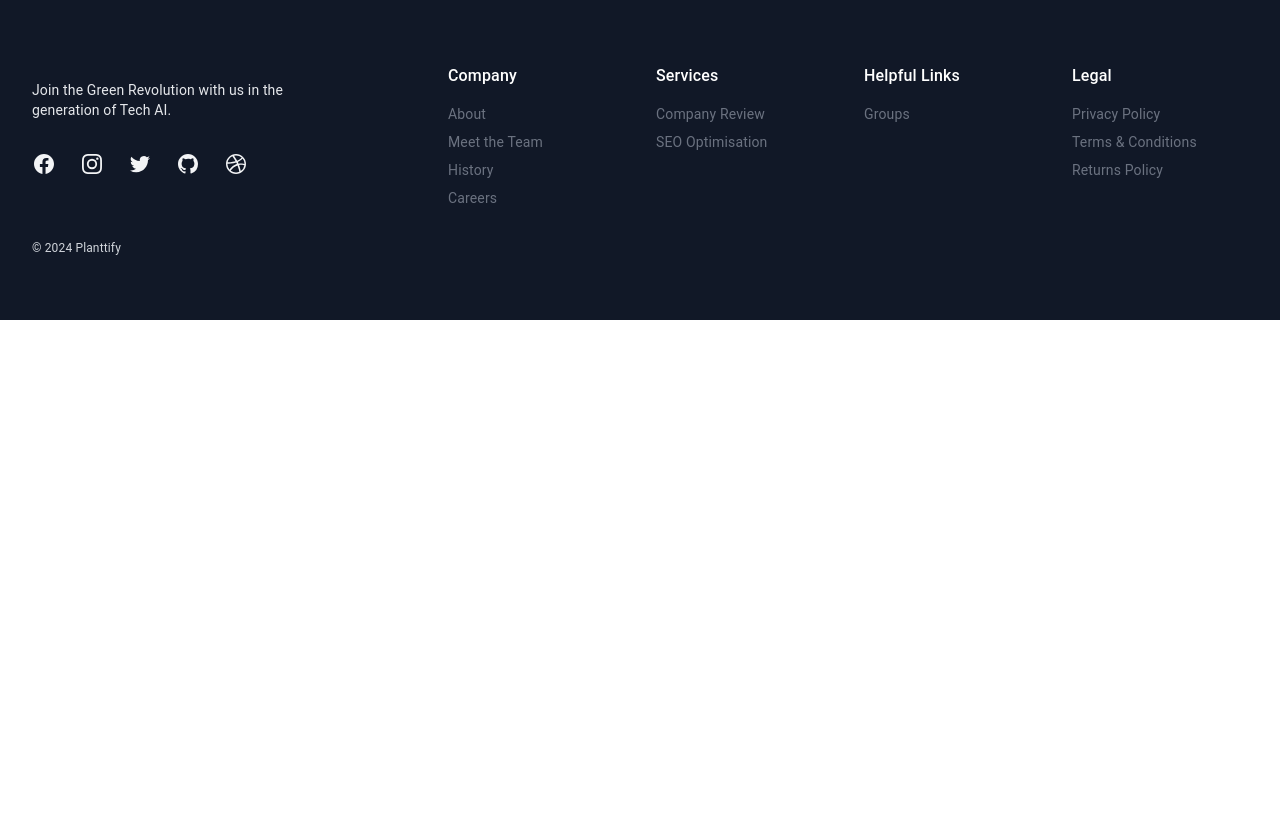
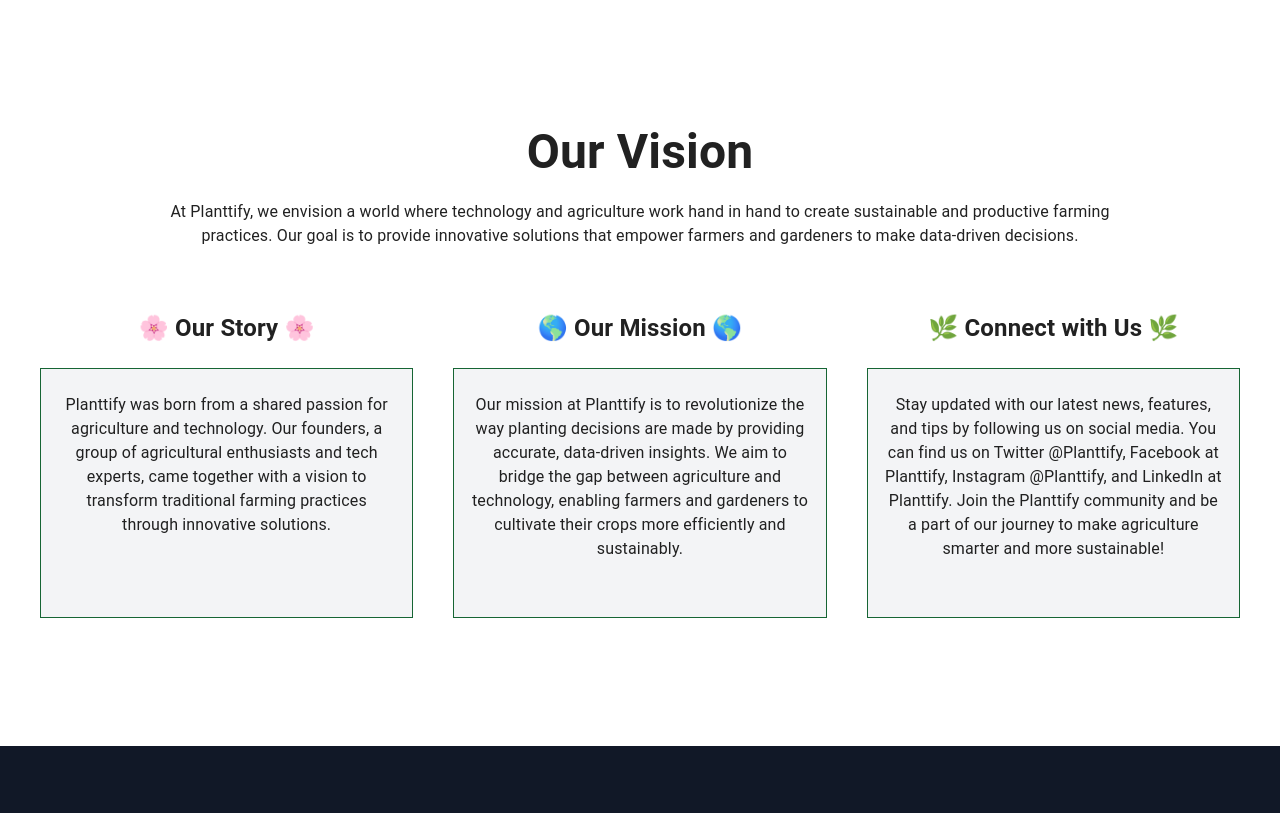
Before and after one commit to sanglap13/planttify-h4b, a React (Vite) app in the folder planttify-fe/: page / in a window 1280 px wide. Shown: the part 640-1453 px from the top of the page. Before the commit the page ends 960 px from the top, so only its background shows below. Built offline with nearby package versions, Linux system fonts and the light colour scheme.

Commit message:
Added about us section to home page

```diff
--- /dev/null
+++ b/planttify-fe/src/components/pages/home/about/About.tsx
@@ -0,0 +1,32 @@
+
+const About = () => {
+  return (
+    <div>
+      <div className="md:my-32 px-10">
+            <h1 className="text-center text-5xl font-bold font-satisfy my-6">Our Vision</h1>
+            <p className="w-4/5 mx-auto mb-10 text-center">At Planttify, we envision a world where technology and agriculture work hand in hand to create sustainable and productive farming practices. Our goal is to provide innovative solutions that empower farmers and gardeners to make data-driven decisions.</p>
+            <div className="grid gap-10 grid-cols-1 md:grid-cols-2 lg:grid-cols-3">
+                <div>
+                    <h1 className="font-bold text-2xl text-center my-6">🌸 Our Story 🌸</h1>
+                    <p className="text-center px-4 hover:scale-105 bg-gray-100 py-3 md:py-6 border border-spacing-2 border-green-800 h-[250px] overflow-hidden">
+                    Planttify was born from a shared passion for agriculture and technology. Our founders, a group of agricultural enthusiasts and tech experts, came together with a vision to transform traditional farming practices through innovative solutions.
+                    </p>
+                </div>
+                <div>
+                    <h1 className="font-bold text-2xl text-center my-6">🌎 Our Mission 🌎</h1>
+                    <p className="text-center px-4 hover:scale-105 bg-gray-100 py-3 md:py-6 border border-spacing-2 border-green-800 h-[250px] overflow-hidden">
+                    Our mission at Planttify is to revolutionize the way planting decisions are made by providing accurate, data-driven insights. We aim to bridge the gap between agriculture and technology, enabling farmers and gardeners to cultivate their crops more efficiently and sustainably.
+                    </p>
+                </div>
+                <div>
+                    <h1 className="font-bold text-2xl text-center my-6">🌿 Connect with Us 🌿</h1>
+                    <p className="text-center px-4 hover:scale-105 bg-gray-100 py-3 md:py-6 border border-spacing-2 border-green-800 h-[250px] overflow-hidden">Stay updated with our latest news, features, and tips by following us on social media. You can find us on Twitter @Planttify, Facebook at Planttify, Instagram @Planttify, and LinkedIn at Planttify. Join the Planttify community and be a part of our journey to make agriculture smarter and more sustainable!
+                    </p>
+                </div>
+            </div>
+        </div>
+    </div>
+  )
+}
+
+export default About
--- a/planttify-fe/src/components/pages/home/hero/Hero.tsx
+++ b/planttify-fe/src/components/pages/home/hero/Hero.tsx
@@ -1,5 +1,6 @@
 import React, { useEffect, useState } from "react";
 import { HeroIMG } from "../../../../assets";
+import About from "../about/About";
 
 const textOptions = ["Trees", "Earth"];
 
@@ -20,6 +21,7 @@
   }, [currentIndex]);
 
   return (
+    <>
     <div
       className="relative w-full h-[40rem] px-10 overflow-hidden flex items-center bg-cover bg-center"
       style={{ backgroundImage: `url(${HeroIMG})` }}
@@ -44,6 +46,8 @@
         </button>
       </div>
     </div>
+    <About/>
+    </>
   );
 };
 
```
